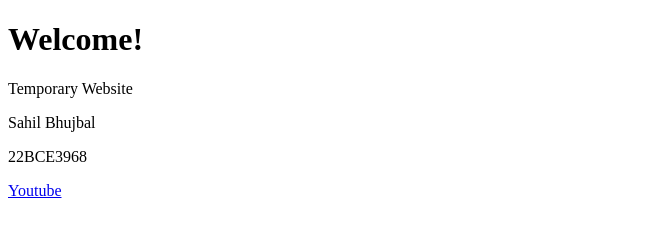
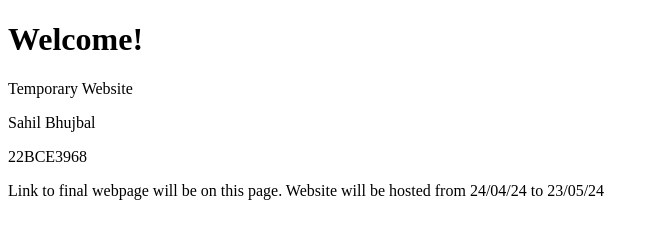
Before and after one commit to SahilBhujbal123/SahilBhujbal123.github.io, a plain HTML site: page index.html in a window 1280 px wide. Shown: the whole page, without its empty margins (0-659 px from the left). Drawn offline with Linux system fonts and the light colour scheme.

Commit message:
Update index.html

```diff
--- a/index.html
+++ b/index.html
@@ -9,6 +9,6 @@
     <p> Temporary Website  </p>
     <p> Sahil Bhujbal </p>
     <p> 22BCE3968 </p>
-    <p><a href="https://youtube.com">Youtube</a></p>
+    <p> Link to final webpage will be on this page. Website will be hosted from 24/04/24 to 23/05/24</p>
   </body>
 </html>
```
